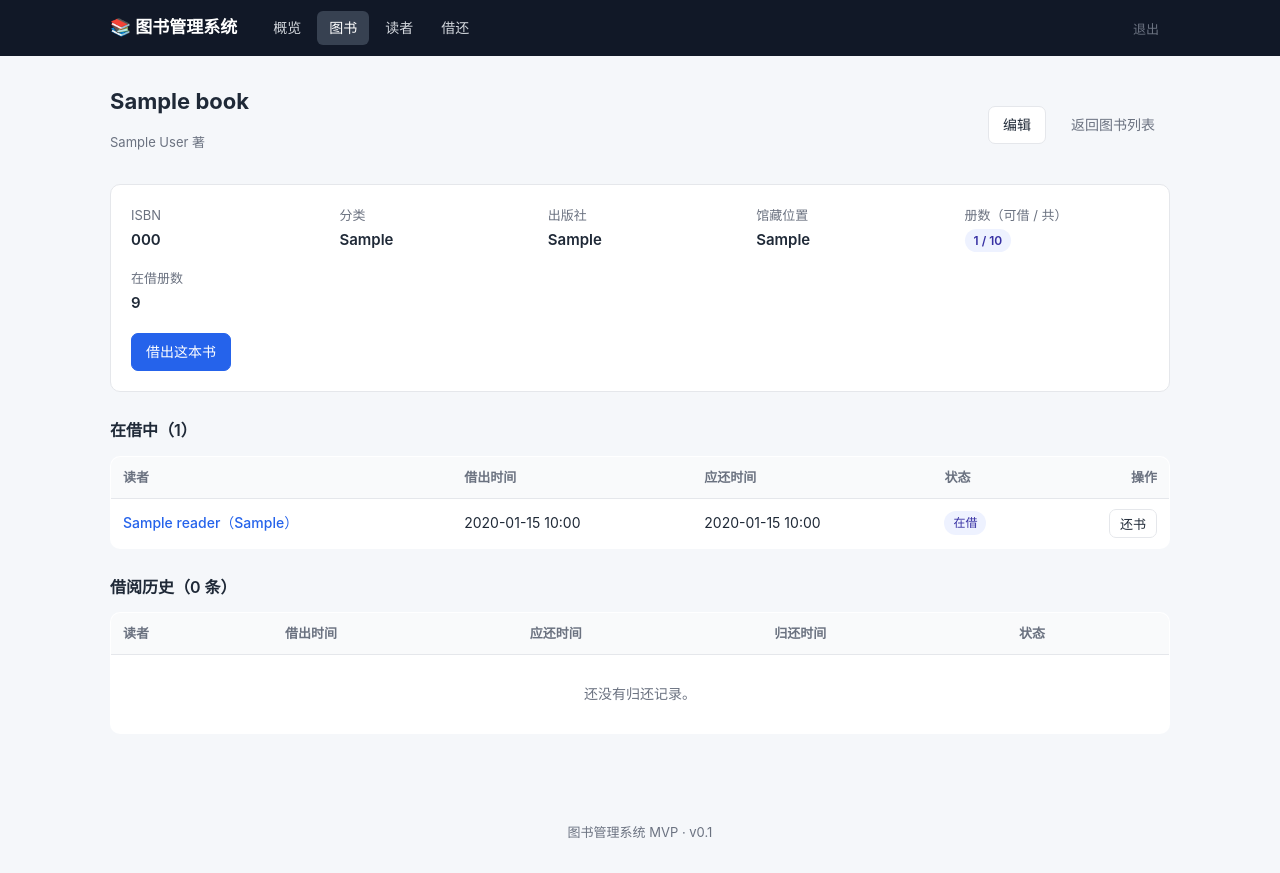
After one commit to jin99888888/Library-system-demo, a Spring Boot app: page /books/1 in a window 1280 px wide. The commit adds this page. Run offline with Spring Boot 4, Linux system fonts and the light colour scheme; a user stored in the database is signed in; tables that the repository leaves empty hold one stand-in row (values such as "Sample post"); some of the project's set-up classes (security, data sources, template engines, error pages and the like) are left out, and stand-ins take their place.

Commit message:
feat: 图书/读者详情页与借阅历史
- 新增 GET /books/{id}、GET /readers/{id} 详情页
- 图书详情展示在借读者、借阅历史，读者详情展示在借图书、借阅额度与历史
- 详情页可直接还书（returnTo 回到详情页，白名单校验防开放重定向）
- 借书页支持按图书/读者预填，借还列表书名与读者名可互跳
- LoanRepository/LoanService 增加图书、读者维度的在借与历史分页查询
- 新增 6 个测试（LoanServiceTest 3、WebFlowTest 3），共 38 个全部通过

```diff
--- a/src/main/java/com/example/library/web/BookController.java
+++ b/src/main/java/com/example/library/web/BookController.java
@@ -13,6 +13,7 @@ import org.springframework.web.servlet.mvc.support.RedirectAttributes;
 
 import com.example.library.domain.Book;
 import com.example.library.service.BookService;
+import com.example.library.service.LoanService;
 
 import jakarta.validation.Valid;
 
@@ -23,9 +24,11 @@ public class BookController {
     private static final int PAGE_SIZE = 10;
 
     private final BookService books;
+    private final LoanService loans;
 
-    public BookController(BookService books) {
+    public BookController(BookService books, LoanService loans) {
         this.books = books;
+        this.loans = loans;
     }
 
     @GetMapping
@@ -41,6 +44,16 @@ public class BookController {
     public String createForm(Model model) {
         model.addAttribute("book", new Book());
         return "books/form";
+    }
+
+    @GetMapping("/{id}")
+    public String detail(@PathVariable Long id,
+                         @RequestParam(defaultValue = "0") int page,
+                         Model model) {
+        model.addAttribute("book", books.get(id));
+        model.addAttribute("activeLoans", loans.activeByBook(id));
+        model.addAttribute("history", loans.historyByBook(id, page, PAGE_SIZE));
+        return "books/detail";
     }
 
     @PostMapping
--- a/src/main/resources/static/css/app.css
+++ b/src/main/resources/static/css/app.css
@@ -408,3 +408,35 @@ a {
     font-weight: 600;
     margin: 26px 0 12px;
 }
+
+.page-actions {
+    display: flex;
+    gap: 10px;
+    align-items: center;
+}
+
+.info-grid {
+    display: grid;
+    grid-template-columns: repeat(auto-fit, minmax(180px, 1fr));
+    gap: 16px 24px;
+}
+
+.info-item {
+    display: flex;
+    flex-direction: column;
+    gap: 2px;
+}
+
+.info-item .label {
+    color: var(--muted);
+    font-size: 13px;
+}
+
+.info-item .value {
+    font-size: 15px;
+    font-weight: 600;
+}
+
+.table td a {
+    font-weight: 500;
+}
--- /dev/null
+++ b/src/main/resources/templates/books/detail.html
@@ -0,0 +1,135 @@
+<!DOCTYPE html>
+<html xmlns:th="http://www.thymeleaf.org" lang="zh-CN">
+<head th:replace="~{fragments/layout :: head(${book.title})}"></head>
+<body>
+<header th:replace="~{fragments/layout :: nav('books')}"></header>
+<main class="container">
+    <div class="page-head">
+        <div>
+            <h1 th:text="${book.title}">书名</h1>
+            <p class="hint" th:text="|${book.author} 著|"></p>
+        </div>
+        <div class="page-actions">
+            <a class="btn" th:href="@{/books/{id}/edit(id=${book.id})}">编辑</a>
+            <a class="btn ghost" th:href="@{/books}">返回图书列表</a>
+        </div>
+    </div>
+
+    <div class="alert ok" th:if="${msg}" th:text="${msg}"></div>
+    <div class="alert err" th:if="${error}" th:text="${error}"></div>
+
+    <div class="card">
+        <div class="info-grid">
+            <div class="info-item">
+                <span class="label">ISBN</span>
+                <span class="value" th:text="${book.isbn ?: '—'}"></span>
+            </div>
+            <div class="info-item">
+                <span class="label">分类</span>
+                <span class="value" th:text="${book.category ?: '—'}"></span>
+            </div>
+            <div class="info-item">
+                <span class="label">出版社</span>
+                <span class="value" th:text="${book.publisher ?: '—'}"></span>
+            </div>
+            <div class="info-item">
+                <span class="label">馆藏位置</span>
+                <span class="value" th:text="${book.location ?: '—'}"></span>
+            </div>
+            <div class="info-item">
+                <span class="label">册数（可借 / 共）</span>
+                <span class="value">
+                    <span class="badge" th:classappend="${book.availableCopies == 0} ? ' warn'"
+                          th:text="|${book.availableCopies} / ${book.totalCopies}|"></span>
+                </span>
+            </div>
+            <div class="info-item">
+                <span class="label">在借册数</span>
+                <span class="value" th:text="${book.borrowedCopies}"></span>
+            </div>
+        </div>
+        <div class="form-actions" style="margin-top:18px">
+            <a class="btn primary" th:href="@{/loans/new(bookId=${book.id})}"
+               th:if="${book.availableCopies > 0}">借出这本书</a>
+            <span class="hint" th:if="${book.availableCopies == 0}">当前无可借册数，归还后即可借出。</span>
+        </div>
+    </div>
+
+    <h2 class="section-title" th:text="|在借中（${#lists.size(activeLoans)}）|">在借中</h2>
+    <table class="table">
+        <thead>
+        <tr>
+            <th>读者</th>
+            <th>借出时间</th>
+            <th>应还时间</th>
+            <th>状态</th>
+            <th class="actions">操作</th>
+        </tr>
+        </thead>
+        <tbody>
+        <tr th:each="loan : ${activeLoans}">
+            <td>
+                <a th:href="@{/readers/{id}(id=${loan.reader.id})}"
+                   th:text="|${loan.reader.name}（${loan.reader.cardNo}）|"></a>
+            </td>
+            <td th:text="${loan.borrowedAtText}"></td>
+            <td th:text="${loan.dueAtText}"></td>
+            <td>
+                <span class="badge warn" th:if="${loan.overdue}" th:text="|逾期 ${loan.overdueDays} 天|"></span>
+                <span class="badge" th:unless="${loan.overdue}">在借</span>
+            </td>
+            <td class="actions">
+                <form class="inline" method="post" th:action="@{/loans/{id}/return(id=${loan.id})}">
+                    <input type="hidden" name="returnTo" th:value="|/books/${book.id}|">
+                    <button class="btn sm" type="submit">还书</button>
+                </form>
+            </td>
+        </tr>
+        <tr th:if="${#lists.isEmpty(activeLoans)}">
+            <td colspan="5" class="empty">这本书当前全部在馆，没有外借。</td>
+        </tr>
+        </tbody>
+    </table>
+
+    <h2 class="section-title" th:text="|借阅历史（${history.totalElements} 条）|">借阅历史</h2>
+    <table class="table">
+        <thead>
+        <tr>
+            <th>读者</th>
+            <th>借出时间</th>
+            <th>应还时间</th>
+            <th>归还时间</th>
+            <th>状态</th>
+        </tr>
+        </thead>
+        <tbody>
+        <tr th:each="loan : ${history.content}">
+            <td>
+                <a th:href="@{/readers/{id}(id=${loan.reader.id})}"
+                   th:text="|${loan.reader.name}（${loan.reader.cardNo}）|"></a>
+            </td>
+            <td th:text="${loan.borrowedAtText}"></td>
+            <td th:text="${loan.dueAtText}"></td>
+            <td th:text="${loan.returnedAtText}"></td>
+            <td>
+                <span class="badge ok" th:if="${!loan.overdue}">按时归还</span>
+                <span class="badge warn" th:if="${loan.overdue}" th:text="|逾期归还 ${loan.overdueDays} 天|"></span>
+            </td>
+        </tr>
+        <tr th:if="${history.totalElements == 0}">
+            <td colspan="5" class="empty">还没有归还记录。</td>
+        </tr>
+        </tbody>
+    </table>
+
+    <div class="pager" th:if="${history.totalPages > 1}">
+        <a class="btn sm" th:if="${history.hasPrevious}"
+           th:href="@{/books/{id}(id=${book.id},page=${history.number - 1})}">上一页</a>
+        <span th:text="|第 ${history.number + 1} / ${history.totalPages} 页，共 ${history.totalElements} 条|"></span>
+        <a class="btn sm" th:if="${history.hasNext}"
+           th:href="@{/books/{id}(id=${book.id},page=${history.number + 1})}">下一页</a>
+    </div>
+</main>
+<footer th:replace="~{fragments/layout :: footer}"></footer>
+</body>
+</html>
--- a/src/main/resources/templates/books/list.html
+++ b/src/main/resources/templates/books/list.html
@@ -31,7 +31,7 @@
         </thead>
         <tbody>
         <tr th:each="book : ${page.content}">
-            <td th:text="${book.title}"></td>
+            <td><a th:href="@{/books/{id}(id=${book.id})}" th:text="${book.title}"></a></td>
             <td th:text="${book.author}"></td>
             <td th:text="${book.isbn ?: '—'}"></td>
             <td th:text="${book.category ?: '—'}"></td>
--- a/src/main/resources/templates/readers/list.html
+++ b/src/main/resources/templates/readers/list.html
@@ -31,8 +31,8 @@
         </thead>
         <tbody>
         <tr th:each="reader : ${page.content}">
-            <td th:text="${reader.cardNo}"></td>
-            <td th:text="${reader.name}"></td>
+            <td><a th:href="@{/readers/{id}(id=${reader.id})}" th:text="${reader.cardNo}"></a></td>
+            <td><a th:href="@{/readers/{id}(id=${reader.id})}" th:text="${reader.name}"></a></td>
             <td th:text="${reader.phone ?: '—'}"></td>
             <td>
                 <span class="badge" th:classappend="${reader.active} ? ' ok' : ' muted'"
```
Also changed, not shown: src/main/java/com/example/library/repository/LoanRepository.java (+16 -0 lines), src/main/java/com/example/library/service/LoanService.java (+27 -0 lines), src/main/java/com/example/library/web/LoanController.java (+12 -2 lines), src/main/java/com/example/library/web/ReaderController.java (+18 -1 lines), src/main/resources/templates/loans/list.html (+5 -2 lines), src/main/resources/templates/readers/detail.html (added, +134 -0 lines), README.md, 2 other files.
